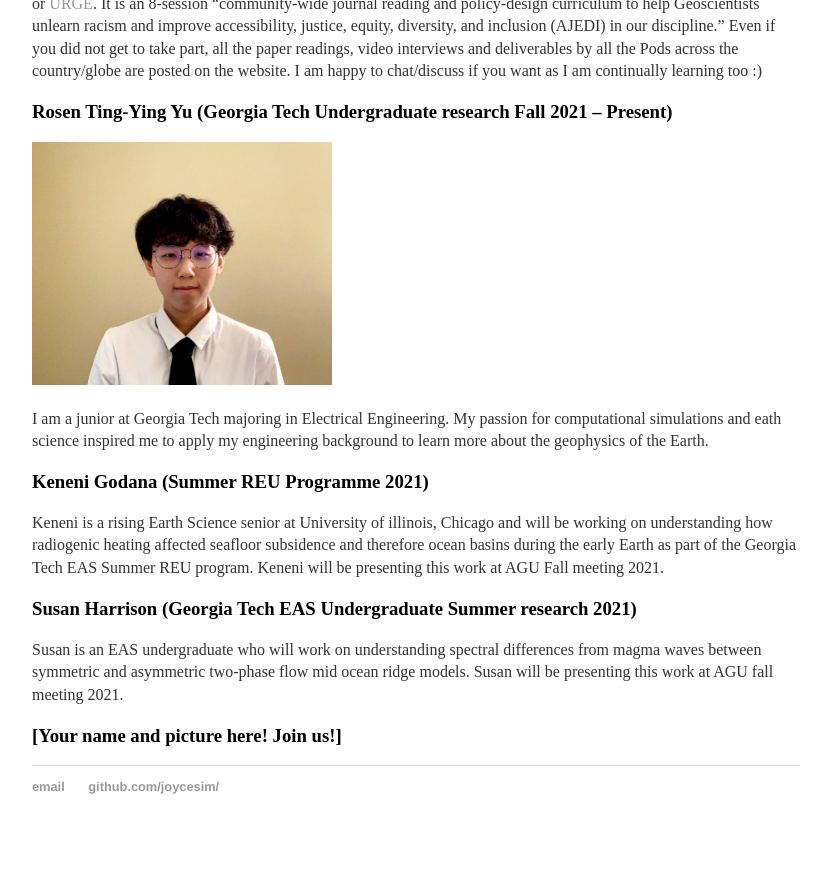
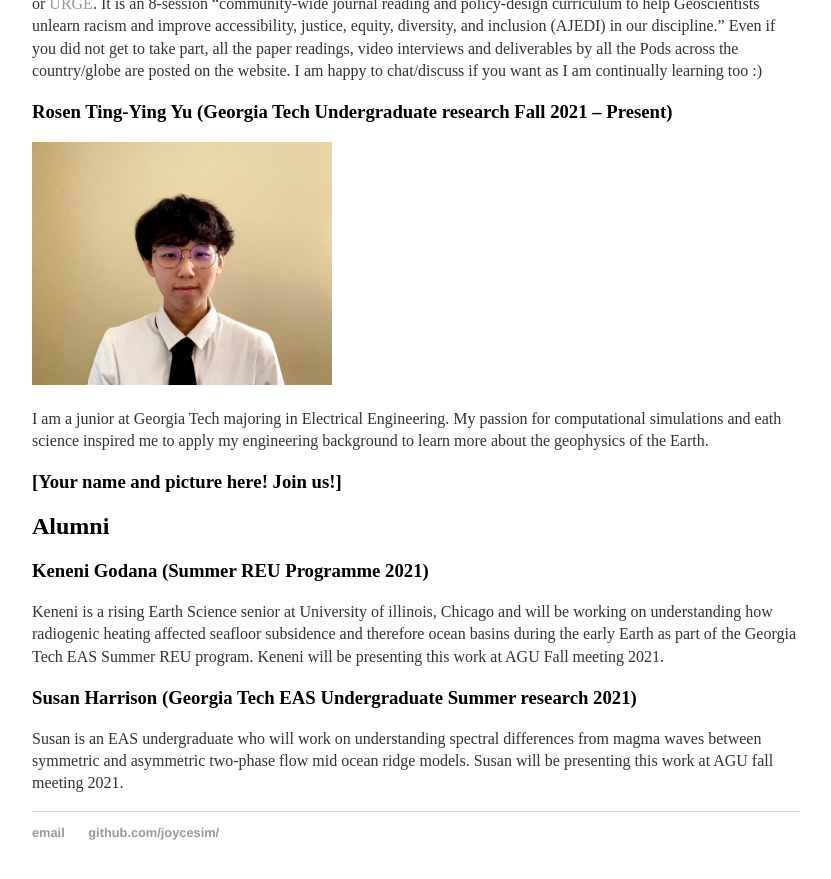
Before and after one commit to joycesim/joycesim.github.io, a Jekyll site: the page built from group/index.md, in a window 1280 px wide and 900 px high, scrolled down 1538 px. Shown: the top 879 px of the window, without its empty margins (224-1055 px from the left). Built offline with Jekyll 4.4.1, drawn with Linux system fonts in a browser that asks for light colours; before the commit the page ends 2392 px from its top, so only the background shows below that.

Commit message:
Update index.md
Add alumni to group

```diff
--- a/group/index.md
+++ b/group/index.md
@@ -60,10 +60,12 @@ I highly encourage everyone in Geoscience to take a look at the online program f
 
 I am a junior at Georgia Tech majoring in Electrical Engineering. My passion for computational simulations and eath science inspired me to apply my engineering background to learn more about the geophysics of the Earth.
 
+### [Your name and picture here! Join us!]
+
+## Alumni
+
 ### Keneni Godana (Summer REU Programme 2021)
 Keneni is a rising Earth Science senior at University of illinois, Chicago and will be working on understanding how radiogenic heating affected seafloor subsidence and therefore ocean basins during the early Earth as part of the Georgia Tech EAS Summer REU program. Keneni will be presenting this work at AGU Fall meeting 2021.
 
 ### Susan Harrison (Georgia Tech EAS Undergraduate Summer research 2021)
 Susan is an EAS undergraduate who will work on understanding spectral differences from magma waves between symmetric and asymmetric two-phase flow mid ocean ridge models. Susan will be presenting this work at AGU fall meeting 2021.
-
-### [Your name and picture here! Join us!]
```
